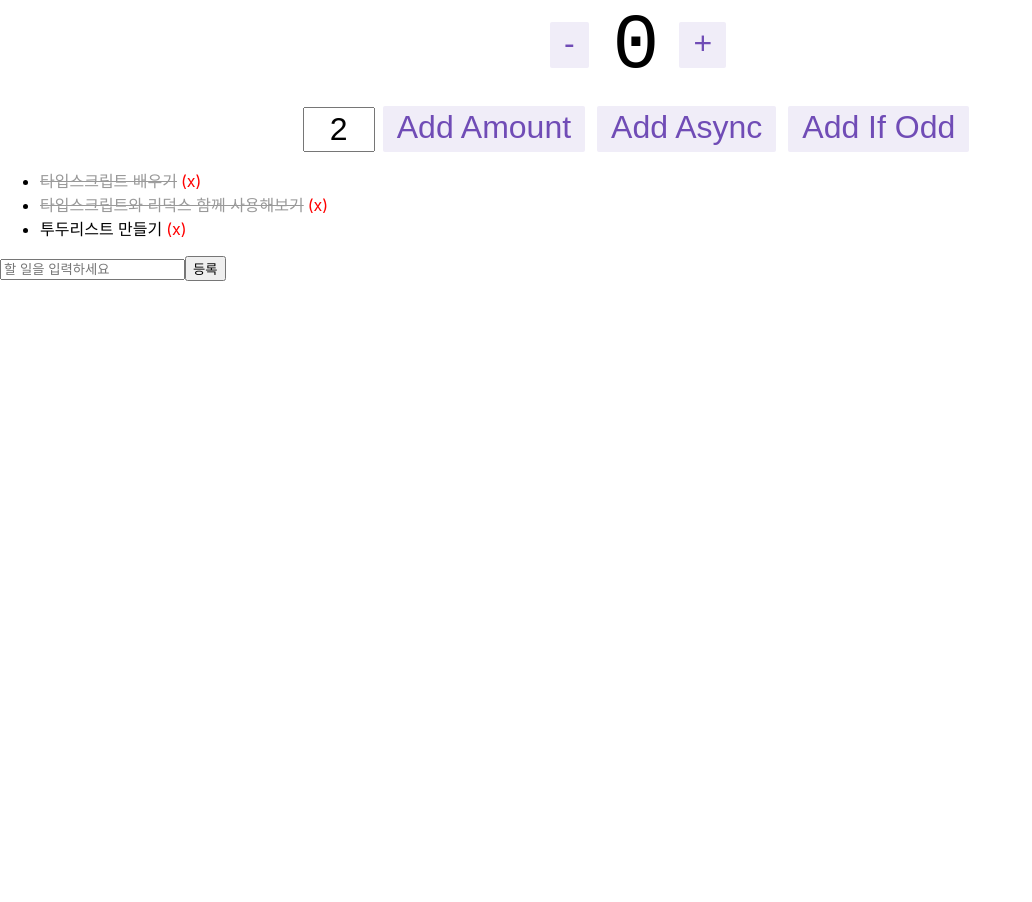
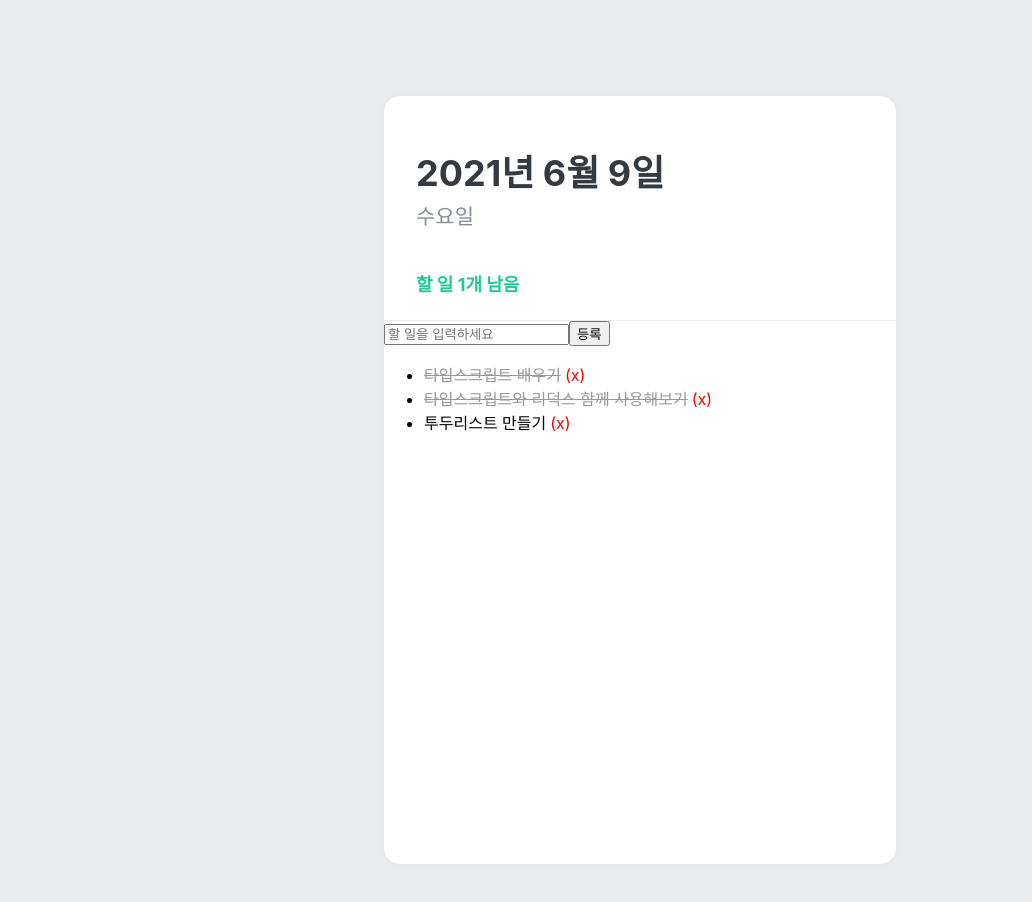
Before and after one commit to Seo00000/react-redux-ts-practice, a React (Create React App) app: page / in a window 1280 px wide. Shown: the top 902 px of the page, without its empty margins (0-1032 px from the left). Before the commit the page ends 800 px from the top, so only its background shows below. Built offline with nearby package versions, Linux system fonts and the light colour scheme.

Commit message:
eslint, prettier 적용

```diff
--- a/package.json
+++ b/package.json
@@ -14,8 +14,10 @@
     "@types/react-redux": "^7.1.16",
     "react": "^17.0.2",
     "react-dom": "^17.0.2",
+    "react-icons": "^4.2.0",
     "react-redux": "^7.2.4",
     "react-scripts": "4.0.3",
+    "styled-components": "^5.3.0",
     "typescript": "^4.1.5"
   },
   "scripts": {
@@ -38,5 +40,8 @@
       "last 1 firefox version",
       "last 1 safari version"
     ]
+  },
+  "devDependencies": {
+    "@types/styled-components": "^5.1.12"
   }
 }
--- a/src/App.tsx
+++ b/src/App.tsx
@@ -1,8 +1,7 @@
 import React from 'react';
-// import logo from './logo.svg';
-// import './App.css';
 import { Counter } from './features/counter/Counter';
 import { Todos } from './features/todo/Todo';
+import { createGlobalStyle } from 'styled-components';
 // -------- 프리젠테이셔널 컴포넌트 CounterContainer -------
 // import CounterContainer from './containers/CounterContainer';
 // -------- Hook을 사용해 받아온 컴포넌트 Counter -------
@@ -10,20 +9,22 @@ import { Todos } from './features/todo/Todo';
 // import TodoInsert from './components/TodoInsert';
 // import TodoList from './components/TodoList';
 
+const GlobalStyle = createGlobalStyle`
+  body {
+    background: #e9ecef;
+  }
+`;
+
 function App() {
   return (
     <div className="App">
-      {/* <CounterContainer /> */}
       {/* <Counter /> */}
-      {/* <TodoInsert />
-      <TodoList /> */}
-      <Counter />
+      <GlobalStyle />
       <Todos />
       <br />
       <br />
       <br />
       <br />
-
     </div>
   );
 }
--- a/src/features/todo/Todo.tsx
+++ b/src/features/todo/Todo.tsx
@@ -1,13 +1,7 @@
 import React, { useState, useCallback, ChangeEvent, FormEvent } from 'react';
-
+import styled from 'styled-components';
 import { useAppSelector, useAppDispatch } from '../../app/hooks';
-import {
-    Todo,
-    addTodo,
-    toggleTodo,
-    removeTodo,
-    selectTodo,
-} from './todoSlice';
+import { Todo, addTodo, toggleTodo, removeTodo, selectTodo } from './todoSlice';
 import '../../components/TodoItem.css';
 
 // todo 리스트
@@ -17,7 +11,7 @@ function TodoList() {
 
   return (
     <ul>
-            {todos.map(todo => (
+      {todos.map((todo) => (
         <TodoItem todo={todo} key={todo.id} />
       ))}
     </ul>
@@ -28,6 +22,27 @@ type TodoItemProps = {
   todo: Todo;
 };
 
+function TodoHead() {
+  const todos: Todo[] = useAppSelector(selectTodo);
+  const undoneTasks = todos.filter((todo) => !todo.done);
+
+  const today = new Date();
+  const dateString = today.toLocaleDateString('ko-KR', {
+    year: 'numeric',
+    month: 'long',
+    day: 'numeric',
+  });
+  const dayName = today.toLocaleDateString('ko-KR', { weekday: 'long' });
+
+  return (
+    <TodoHeadContainer>
+      <h1>{dateString}</h1>
+      <div className="day">{dayName}</div>
+      <div className="tasks-left">할 일 {undoneTasks.length}개 남음</div>
+    </TodoHeadContainer>
+  );
+}
+
 // todo 각 항목
 function TodoItem({ todo }: TodoItemProps) {
   const dispatch = useAppDispatch();
@@ -36,10 +51,14 @@ function TodoItem({ todo }: TodoItemProps) {
 
   return (
     <li className={`TodoItem ${todo.done ? 'done' : ''}`}>
-            <span className="text" onClick={onToggle}>{todo.text}</span>
-            <span className="remove" onClick={onRemove}>(x)</span>
+      <span className="text" onClick={onToggle}>
+        {todo.text}
+      </span>
+      <span className="remove" onClick={onRemove}>
+        (x)
+      </span>
     </li>
-    )
+  );
 }
 
 function TodoInsert() {
@@ -48,35 +67,68 @@ function TodoInsert() {
   const todoDispatch = useCallback((text) => dispatch(addTodo(text)), [dispatch]);
   const onChange = (e: ChangeEvent<HTMLInputElement>) => {
     setValue(e.target.value);
-    }
+  };
   const onSubmit = (e: FormEvent) => {
     e.preventDefault();
-        console.log(value);
-        // console.log(e.target);
-        // addTodo(value);
     todoDispatch(value);
     setValue('');
-    }
+  };
 
   return (
     <form onSubmit={onSubmit}>
-            <input
-                placeholder={"할 일을 입력하세요"}
-                value={value}
-                onChange={onChange}
-            />
+      <input placeholder={'할 일을 입력하세요'} value={value} onChange={onChange} />
       <button type="submit">등록</button>
     </form>
   );
-
 }
 
+const TodoContainer = styled.div`
+  width: 512px;
+  height: 768px;
+
+  position: relative; /* 추후 박스 하단에 추가 버튼을 위치시키기 위한 설정 */
+  background: white;
+  border-radius: 16px;
+  box-shadow: 0 0 8px 0 rgba(0, 0, 0, 0.04);
+
+  margin: 0 auto; /* 페이지 중앙에 나타나도록 설정 */
+
+  margin-top: 96px;
+  margin-bottom: 32px;
+  display: flex;
+  flex-direction: column;
+`;
+
+const TodoHeadContainer = styled.div`
+  padding-top: 48px;
+  padding-left: 32px;
+  padding-right: 32px;
+  padding-bottom: 24px;
+  border-bottom: 1px solid #e9ecef;
+  h1 {
+    margin: 0;
+    font-size: 36px;
+    color: #343a40;
+  }
+  .day {
+    margin-top: 4px;
+    color: #868e96;
+    font-size: 21px;
+  }
+  .tasks-left {
+    color: #20c997;
+    font-size: 18px;
+    margin-top: 40px;
+    font-weight: bold;
+  }
+`;
+
 export function Todos() {
-
   return (
-        <div>
+    <TodoContainer>
+      <TodoHead />
+      <TodoInsert />
       <TodoList />
-            <TodoInsert />
-        </div>
+    </TodoContainer>
   );
 }
--- a/src/features/todo/todoSlice.ts
+++ b/src/features/todo/todoSlice.ts
@@ -5,8 +5,6 @@ export interface Todo {
   id: number;
   text: string;
   done: boolean;
-    // title: string;
-    // content: string;
 }
 
 type TodosState = Todo[];
@@ -30,7 +28,7 @@ const initialState: TodosState = [
 
 export const TodoSlice = createSlice({
   name: 'todos',
-    initialState : initialState,
+  initialState: initialState,
   reducers: {
     // addTodo(state: TodosState, action: PayloadAction<Todo>): TodosState {
     addTodo(state: TodosState, { payload }: PayloadAction<string>): TodosState {
```
Also changed, not shown: .eslintrc.js (added), 2 other files (tests, documents, lock files or other folders). Lines whose indentation alone changed are shown as unchanged.
